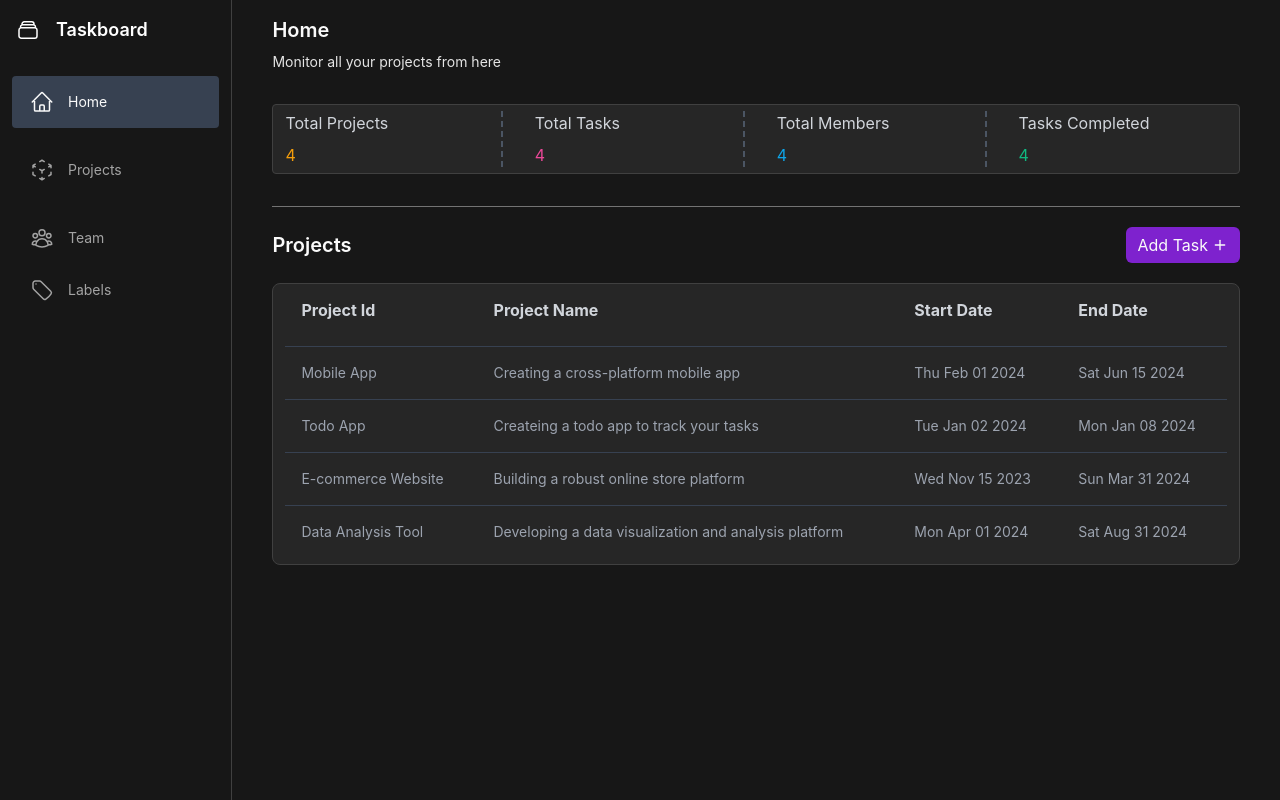
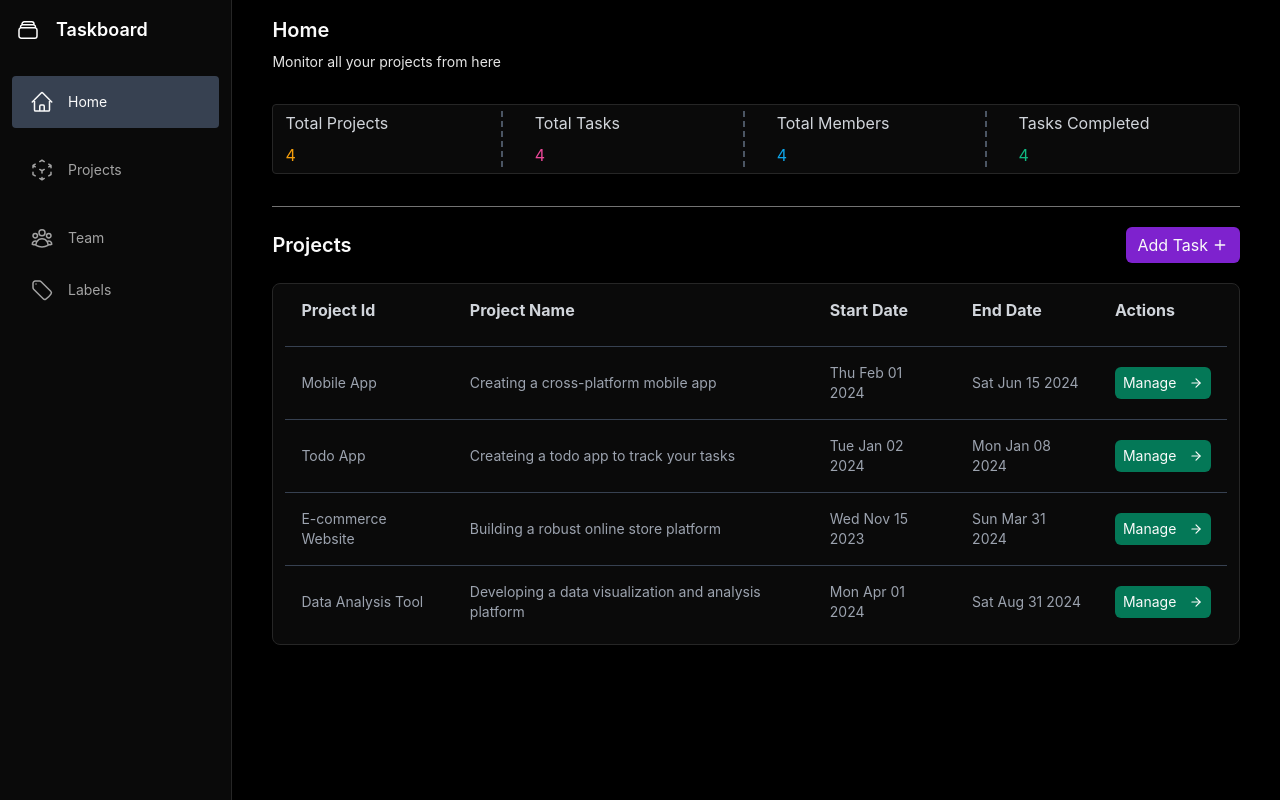
Before and after one commit to Pratik4509/taskboard, a React (Create React App) app: page / in a window 1280 px wide. Built offline with nearby package versions, Linux system fonts and the light colour scheme.

Commit message:
Updated UI color

```diff
--- a/src/Components/AddTasks.tsx
+++ b/src/Components/AddTasks.tsx
@@ -117,14 +117,14 @@ const AddTasks: React.FC<AddCardProps> = ({ column, projectId }) => {
                         </div> */}
                         <input
                             type="text"
-                            className='mx-auto mt-2 w-full px-3 py-1.5 rounded border border-neutral-700 bg-neutral-800'
+                            className='mx-auto mt-2 w-full px-3 py-1.5 rounded border border-neutral-800 bg-light-black'
                             placeholder="Enter title"
                             name="title"
                             // onChange={(e)=>setTitle(e.target.value)}
                             onChange={e => handleChange(e)}
                         />
                         <textarea
-                            className='mx-auto mt-4 w-full px-3 py-1.5 rounded border border-neutral-700 bg-neutral-800'
+                            className='mx-auto mt-4 w-full px-3 py-1.5 rounded border border-neutral-800 bg-light-black'
                             placeholder="Enter Description"
                             name="description"
                             // onChange={(e)=>setDescription(e.target.value)}
@@ -132,7 +132,7 @@ const AddTasks: React.FC<AddCardProps> = ({ column, projectId }) => {
                         />
                         <div className="mx-auto mt-4">
                             <div className="relative inline-block w-full">
-                                <div className="px-3 py-1.5 rounded border border-neutral-700 bg-neutral-800">
+                                <div className="px-3 py-1.5 rounded border border-neutral-800 bg-light-black">
                                     <div className="p-2 flex gap-4 flex-wrap">
                                         {labelOptions.map(label => (
                                             <div
--- a/src/Components/Card.tsx
+++ b/src/Components/Card.tsx
@@ -36,7 +36,7 @@ const Card = ({ title, id, column, description, label, teamMembers, handleDragSt
                 layoutId={id}
                 draggable="true"
                 onDragStart={(e: DragEvent) => handleDragStart(e, { title, id, column })}
-                className='cursor-grab rounded border border-neutral-700 bg-neutral-800 p-3 active:cursor-grabbing'>
+                className='cursor-grab rounded border border-neutral-800 bg-light-black p-3 active:cursor-grabbing'>
                 <div className='flex items-center justify-between'>
                     <p className='text-sm text-neutral-100 text-left pb-2'>{title}</p>
                     <StaggeredDropDown handleEdit={handleEdit} id={id} />
--- a/src/Components/KanbanBoard.tsx
+++ b/src/Components/KanbanBoard.tsx
@@ -5,7 +5,7 @@ import BurnBarrel from './BurnBarrel';
 
 export const KanbanBoard: React.FC = () => {
     return (
-        <div className='h-screen w-full bg-neutral-900 text-neutral-50'>
+        <div className='h-screen w-full bg-black text-neutral-50'>
             <Board />
         </div>
     )
--- a/src/Components/Main.tsx
+++ b/src/Components/Main.tsx
@@ -3,12 +3,12 @@ import Table from './Table'
 
 const Main = () => {
     return (
-        <div className='w-full h-full bg-neutral-900 text-neutral-50 px-10'>
+        <div className='w-full h-full bg-black text-neutral-50 px-10'>
             <div className='w-full py-4 text-left '>
                 <div className='text-xl font-semibold mb-2'>Home</div>
                 <p className='text-sm text-neutral-200'>Monitor all your projects from here</p>
             </div>
-            <div className='mx-auto mt-4 mb-8 w-full px-3 py-1.5 rounded border border-neutral-700 bg-neutral-800 text-gray-300 flex justify-evenly items-center'>
+            <div className='mx-auto mt-4 mb-8 w-full px-3 py-1.5 rounded border border-neutral-800 bg-light-black text-gray-300 flex justify-evenly items-center'>
                 <div className='w-full text-left border-r-2 border-dashed border-gray-600'>
                     <div className='mb-2'>Total Projects</div>
                     <p className='text-amber-500'>4</p>
--- a/src/Components/Modal.tsx
+++ b/src/Components/Modal.tsx
@@ -17,7 +17,7 @@ const Modal = ({ isOpen, setIsOpen, children }: { isOpen: boolean, setIsOpen: Re
                         animate={{ scale: 1, rotate: "0deg" }}
                         exit={{ scale: 0, rotate: "0deg" }}
                         onClick={(e) => e.stopPropagation()}
-                        className="bg-neutral-900 text-neutral-50 p-6 rounded-lg w-full max-w-lg shadow-xl cursor-default relative overflow-hidden"
+                        className="bg-black text-neutral-50 p-6 rounded-lg w-full max-w-lg shadow-xl cursor-default relative overflow-hidden"
                     >
                         {children}
                     </motion.div>
--- a/src/Components/Sidebar.tsx
+++ b/src/Components/Sidebar.tsx
@@ -15,7 +15,7 @@ const Sidebar: React.FC = () => {
     const toggleTeam = () => setIsTeamOpen(!isTeamOpen);
 
     return (
-        <div className="w-72 h-screen bg-neutral-900 text-white flex flex-col border-r border-neutral-700 ">
+        <div className="w-72 h-screen bg-light-black text-white flex flex-col border-r border-neutral-800 ">
             <div className="p-4">
                 <div className="flex items-center">
                     <svg xmlns="http://www.w3.org/2000/svg" fill="none" viewBox="0 0 24 24" strokeWidth={1.5} stroke="currentColor" className="size-6">
--- a/src/Components/Table.tsx
+++ b/src/Components/Table.tsx
@@ -2,7 +2,8 @@ import React from 'react'
 import { useSelector } from 'react-redux'
 import { RootState } from '../redux/store'
 import { Link } from 'react-router-dom'
-import { FiPlus } from 'react-icons/fi'
+import { FiArrowRight, FiPlus } from 'react-icons/fi'
+
 
 const Table = () => {
     const projects = useSelector((state: RootState) => state.kanban.projects)
@@ -12,10 +13,10 @@ const Table = () => {
                 <h2 className="text-xl font-semibold my-6 text-left">Projects</h2>
                 <div className='px-3 py-1.5 bg-purple-700 rounded-md flex items-center justify-between cursor-pointer gap-1'>
                     <span>Add Task</span>
-                    <FiPlus/>
+                    <FiPlus />
                 </div>
             </div>
-            <div className='px-3 py-1.5 rounded-lg border border-neutral-700 bg-neutral-800 text-gray-300'>
+            <div className='px-3 py-1.5 rounded-lg border border-neutral-800 bg-light-black text-gray-300'>
                 <table className='mx-auto w-full '>
                     <thead className=''>
                         <tr >
@@ -23,6 +24,7 @@ const Table = () => {
                             <th className='px-4 pt-2 pb-6 text-left '>Project Name</th>
                             <th className='px-4 pt-2 pb-6 text-left '>Start Date</th>
                             <th className='px-4 pt-2 pb-6 text-left '>End Date</th>
+                            <th className='px-4 pt-2 pb-6 text-left '>Actions</th>
                         </tr>
                     </thead>
                     <tbody>
@@ -36,6 +38,12 @@ const Table = () => {
                                 <td className="px-4 py-4 text-gray-400 text-left ">{project.description}</td>
                                 <td className="px-4 py-4 text-gray-400 text-left ">{project.startDate.toDateString()}</td>
                                 <td className="px-4 py-4 text-gray-400 text-left ">{project.endDate.toDateString()}</td>
+                                <td className="px-4 py-4 text-gray-400 text-left ">
+                                    <div className='w-24 px-2 py-1.5 bg-emerald-700 text-neutral-50 rounded-md flex items-center justify-between cursor-pointer'>
+                                        <span>Manage</span>
+                                        <FiArrowRight />
+                                    </div>
+                                </td>
                             </tr>
                         ))}
                     </tbody>
--- a/tailwind.config.js
+++ b/tailwind.config.js
@@ -2,7 +2,11 @@
 module.exports = {
   content: ["./src/**/*.{html,js,ts,jsx,tsx}"],
   theme: {
-    extend: {},
+    extend: {
+      colors: {
+        'light-black': "#0a0a0a"
+      }
+    },
   },
   plugins: [],
 }
```
Also changed, not shown: src/Components/ManageTask.tsx (+4 -4 lines).
